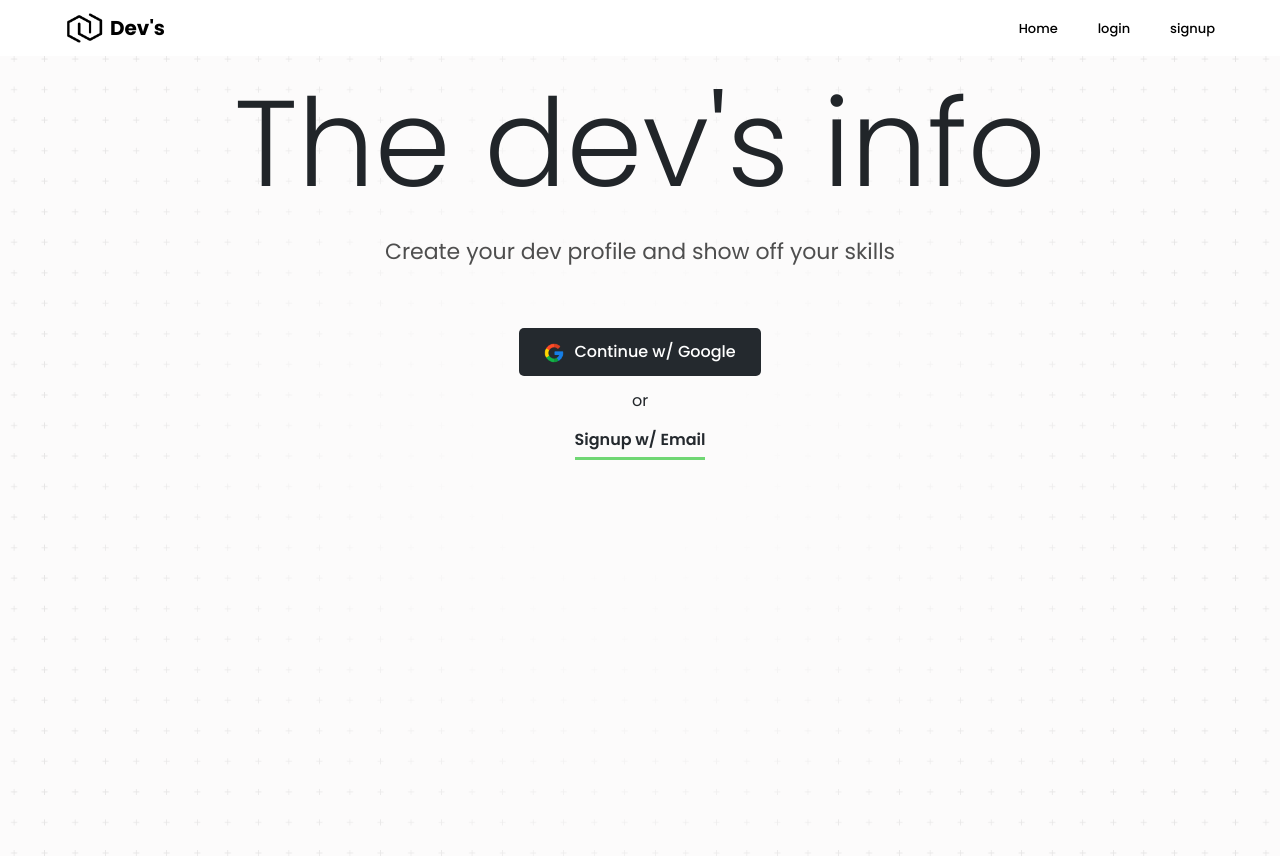
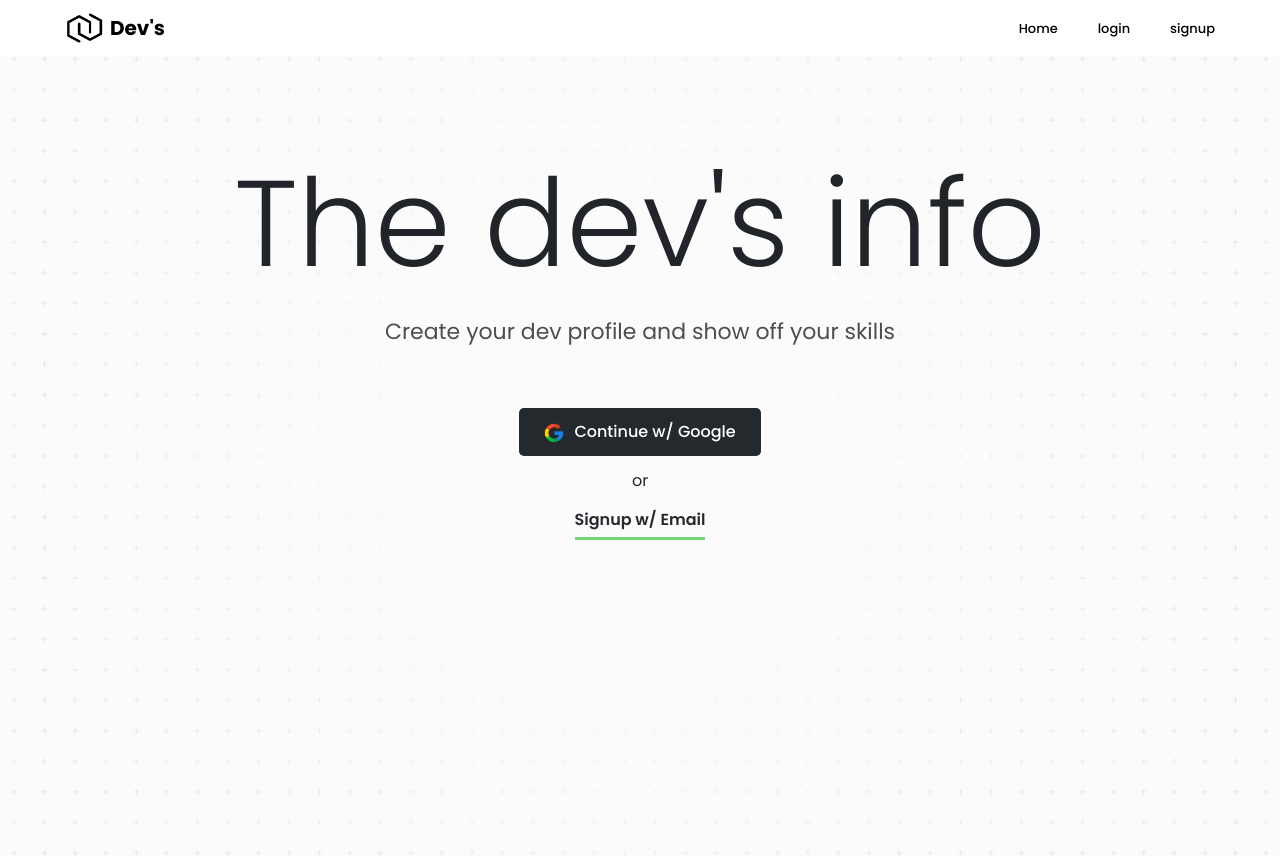
Before and after one commit to codefreakkk/devsinfo, a React (Create React App) app: page / in a window 1280 px wide. Built offline with nearby package versions, Linux system fonts and the light colour scheme.

Commit message:
changes done

```diff
--- a/src/css/landingpage.css
+++ b/src/css/landingpage.css
@@ -81,7 +81,7 @@
 .l_heading {
   font-size: 122px;
   font-weight: 300;
-  margin-top: -50vh;
+  margin-top: -30vh;
 }
 
 .about_title {
```
